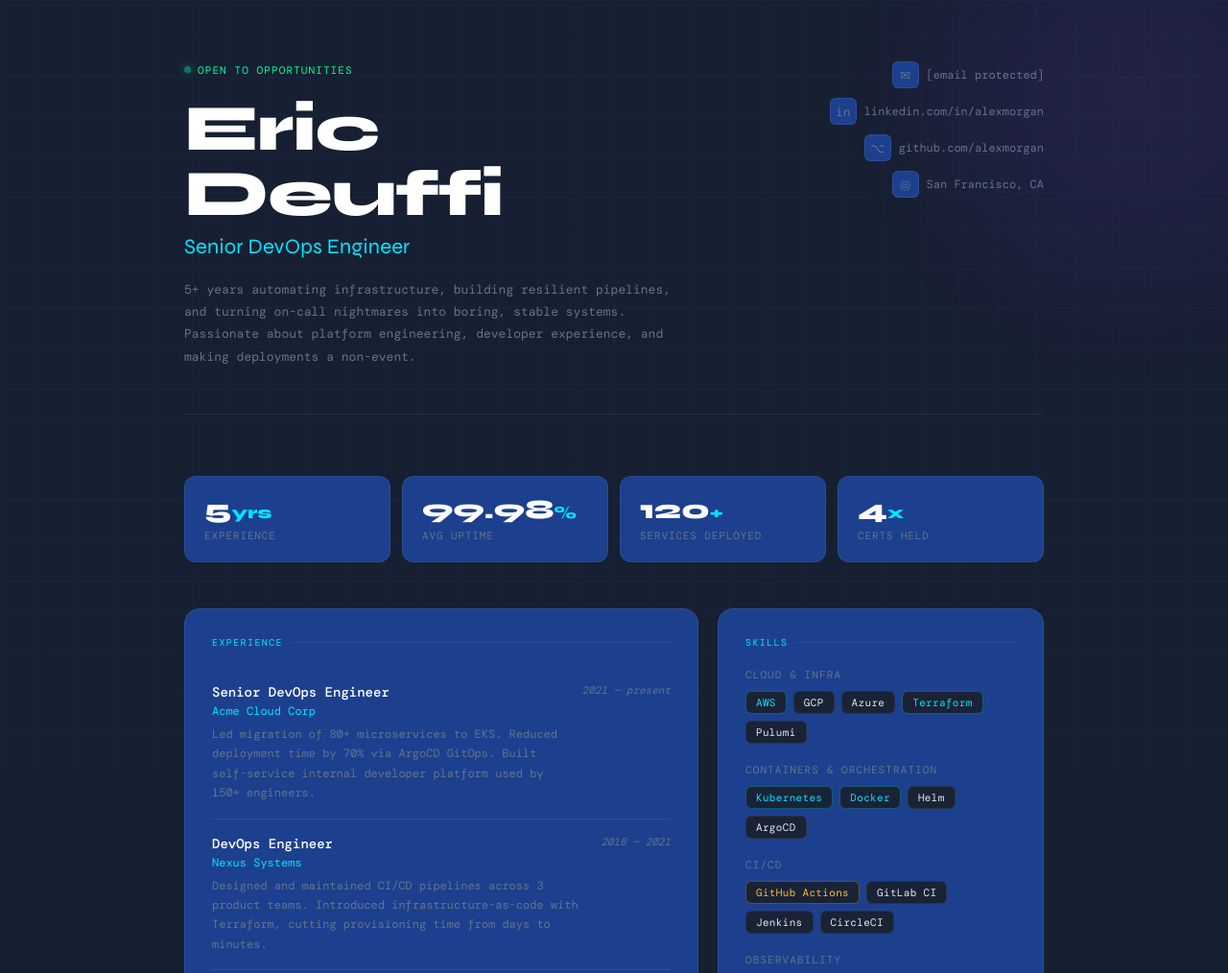
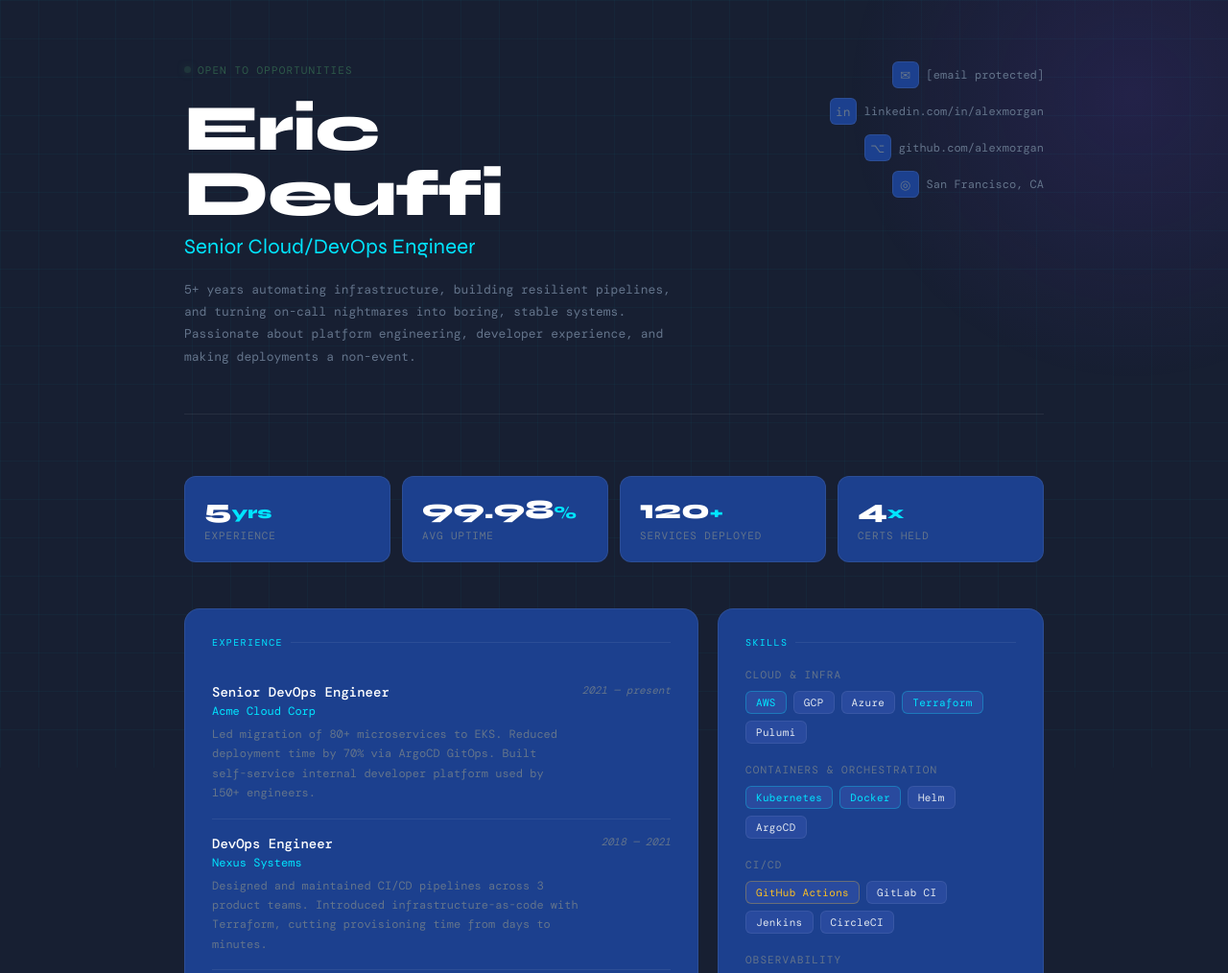
Before and after one commit to deerbe1/portfolio-app, a plain HTML site: page index.html in a window 1280 px wide. Shown: the top 1014 px of the page at 96% size. Drawn offline with nearby package versions, Linux system fonts and the light colour scheme; a web font is replaced by a local one.

Commit message:
change to test

```diff
--- a/index.html
+++ b/index.html
@@ -9,10 +9,10 @@
   :root {
     --bg: #171f32;
     --surface: #1c408e;
-    --surface2: #1a2236;
+    --surface2: #294a9e;
     --accent: #00e5ff;
     --accent2: #7c3aed;
-    --green: #00ffa3;
+    --green: #2e5a4a;
     --amber: #fbbf24;
     --text: #e2e8f0;
     --muted: #64748b;
@@ -442,7 +442,7 @@
         Open to opportunities
       </div>
       <h1>Eric<br>Deuffi</h1>
-      <div class="title-line">Senior DevOps Engineer</div>
+      <div class="title-line">Senior Cloud/DevOps Engineer</div>
       <p class="bio">
         5+ years automating infrastructure, building resilient pipelines, and turning
         on-call nightmares into boring, stable systems. Passionate about platform
```
